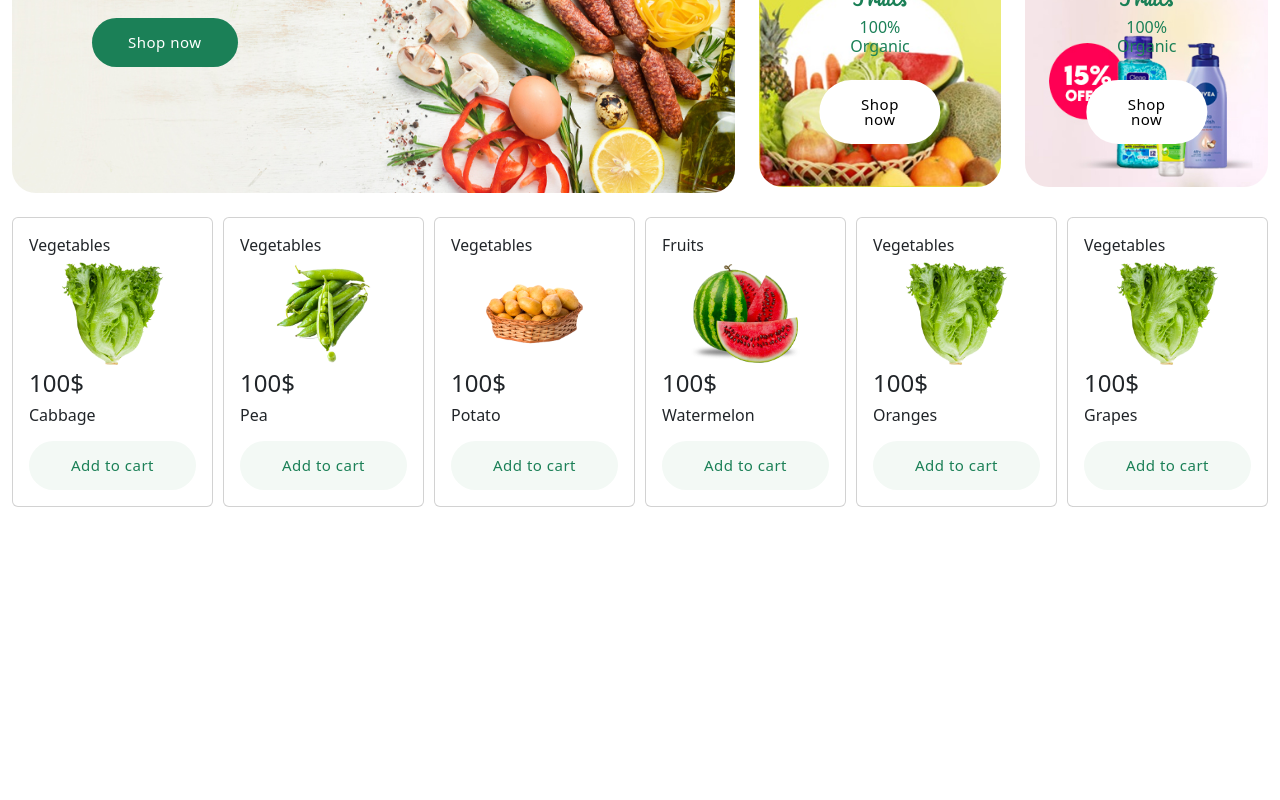
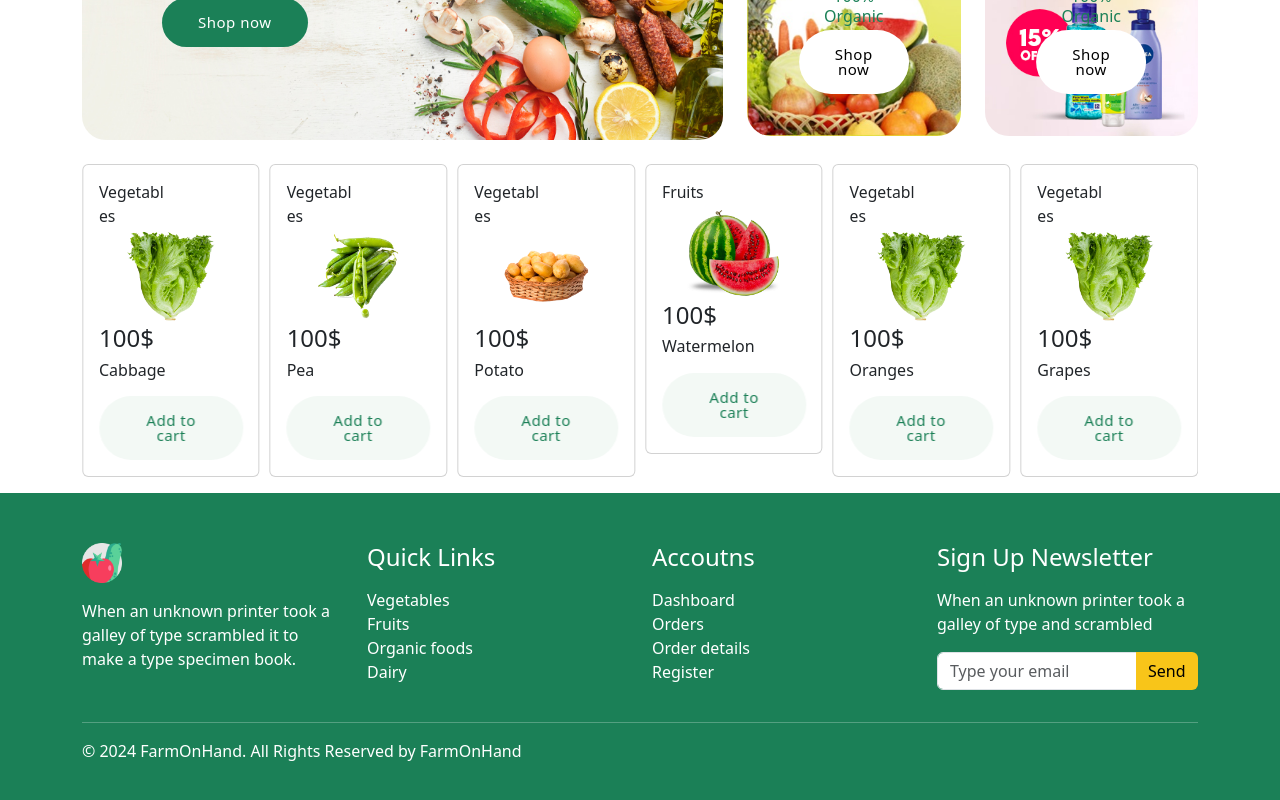
Before and after one commit to haquedot/F, a React (Vite) app: page / in a window 1280 px wide. Shown: the part 376-1176 px from the top of the page. Before the commit the page ends 899 px from the top, so only its background shows below. Built offline with nearby package versions, Linux system fonts and the light colour scheme.

Commit message:
created footer abd fixed the folder structure

```diff
--- a/src/App.css
+++ b/src/App.css
@@ -1,3 +1,6 @@
+.logo {
+  width: 40px;
+}
 
 .custom-btn {
 
@@ -23,11 +26,11 @@
   background-color: #1b8057;
 }
 
-.btn_white{
+.btn_white {
   position: relative;
   border: none;
   background-color: #f3f9f5;
-  color:#1b8057;
+  color: #1b8057;
   font-size: 15px;
   font-weight: 500;
   letter-spacing: .5px;
@@ -41,9 +44,24 @@
   z-index: 1;
   transform: perspective(1px)translateZ(0);
 }
-.btn_white:hover{
+
+.btn_white:hover {
   transition: all .21s ease-in-out;
   color: #f3f9f5;
-  background-color:#1b8057;
+  background-color: #1b8057;
 
 }
+
+.input_btn{
+  background-color: #f8c519;
+  color: #000;
+  border: none;
+  transform: perspective(1px)translateZ(0);
+}
+
+.input_btn:hover {
+  transition: all .21s ease-in-out;
+  color: #000;
+  background-color: #c39600;
+
+}
--- a/src/App.jsx
+++ b/src/App.jsx
@@ -1,15 +1,18 @@
-import CustomNavbar from './components/CustomNavbar'
-import HeroSection from './components/HeroSection'
-import Slider from './components/Slider'
+import { Container } from 'react-bootstrap'
+import CustomNavbar from './views/CustomNavbar'
+import Home from './views/Home'
+import Footer from './views/Footer'
 
 
 function App() {
 
   return (
     <>
-      <CustomNavbar />
-      <HeroSection />
-      <Slider />
+      <Container>
+        <CustomNavbar/>
+        <Home />
+      </Container>
+      <Footer />
     </>
   )
 }
--- a/src/components/HeroSection.jsx
+++ b/src/components/HeroSection.jsx
@@ -6,7 +6,6 @@ import "../styles/style-HeroSection.css"
 function HeroSection() {
     return (
         <>
-            <Container fluid>
                 <Row className='mb-4'>
                     <Col lg={7}>
                         <Card className='hero_card mb-4 mb-lg-0'>
@@ -53,7 +52,6 @@ function HeroSection() {
                     </Col>
 
                 </Row>
-            </Container>
         </>
     );
 }
--- a/src/components/Slider.jsx
+++ b/src/components/Slider.jsx
@@ -17,7 +17,6 @@ import { Autoplay } from 'swiper/modules';
 const Slider = () => {
   return (
     <>
-      <Container fluid>
         <Swiper
           autoplay={{
             delay: 4000,
@@ -59,9 +58,7 @@ const Slider = () => {
               </Card>
             </SwiperSlide>
           ))}
-
         </Swiper>
-      </Container>
     </>
   );
 }
--- /dev/null
+++ b/src/styles/style-Footer.css
@@ -0,0 +1,5 @@
+.footer {
+    color: #fff;
+    background-color: #1b8057;
+    padding: 50px 0;
+}
--- a/src/styles/style-Navbar.css
+++ b/src/styles/style-Navbar.css
@@ -2,7 +2,3 @@
     /* font-size: 20px; */
     font-weight: 500;
 }
-
-.logo{
-    width: 40px;
-}
--- a/src/components/CustomNavbar.jsx
+++ b/src/views/CustomNavbar.jsx
@@ -7,7 +7,7 @@ import "../App.css"
 
 function CustomNavbar() {
   return (
-    <Navbar expand="lg" className="bg-body-tertiary border rounded m-3">
+    <Navbar expand="lg" className="bg-body-tertiary border rounded my-3">
       <Container fluid>
         <Navbar.Brand href="#"><img src="logo.png" alt="" srcSet="" className='logo'/></Navbar.Brand>
         <Navbar.Toggle aria-controls="offcanvasNavbar" />
--- /dev/null
+++ b/src/views/Footer.jsx
@@ -0,0 +1,86 @@
+import { Col, Container, Row, Button, Form, InputGroup } from "react-bootstrap";
+
+import "../App.css"
+import "../styles/style-Footer.css"
+
+
+function Footer() {
+    return (
+        <>
+            <div className="footer">
+                <Container>
+                    <Row>
+                        <Col md={6} lg={3}>
+                            <img src="logo.png" alt="" srcSet="" className='logo mb-3' />
+                            <p>
+                                When an unknown printer took a galley of type scrambled it to make a type specimen book.
+                            </p>
+                        </Col>
+                        <Col md={6} lg={3}>
+                            <h4 className="mb-3">
+                                Quick Links
+                            </h4>
+                            <ul className="list-unstyled">
+                                <li>
+                                    Vegetables
+                                </li>
+                                <li>
+                                    Fruits
+                                </li>
+                                <li>
+                                    Organic foods
+                                </li>
+                                <li>
+                                    Dairy
+                                </li>
+
+                            </ul>
+                        </Col>
+                        <Col md={6} lg={3}>
+                            <h4 className="mb-3">
+                                Accoutns
+                            </h4>
+                            <ul className="list-unstyled">
+                                <li>
+                                    Dashboard
+                                </li>
+                                <li>
+                                    Orders
+                                </li>
+                                <li>
+                                    Order details
+                                </li>
+                                <li>
+                                    Register
+                                </li>
+                            </ul>
+                        </Col>
+                        <Col md={6} lg={3}>
+                            <h4 className="mb-3">
+                                Sign Up Newsletter
+                            </h4>
+                            <p>When an unknown printer took a galley of type and scrambled</p>
+                            <InputGroup className="mb-3">
+                                <Form.Control
+                                    placeholder="Type your email"
+                                    aria-label="Recipient's email"
+                                    aria-describedby="basic-addon2"
+                                />
+                                <Button className="input_btn">
+                                    Send
+                                </Button>
+                            </InputGroup>
+                        </Col>
+                    </Row>
+                    <hr />
+                    <p>
+                        © 2024 FarmOnHand. All Rights Reserved by FarmOnHand
+                    </p>
+                </Container>
+
+            </div>
+        </>
+    )
+}
+
+export default Footer;
--- /dev/null
+++ b/src/views/Home.jsx
@@ -0,0 +1,14 @@
+import HeroSection from "../components/HeroSection";
+import Slider from "../components/Slider";
+
+
+function Home() {
+    return (
+        <>
+            <HeroSection />
+            <Slider />
+        </>
+    )
+}
+
+export default Home;
```
